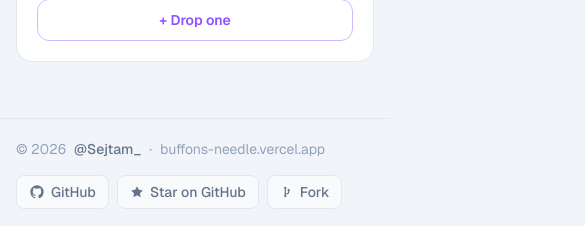
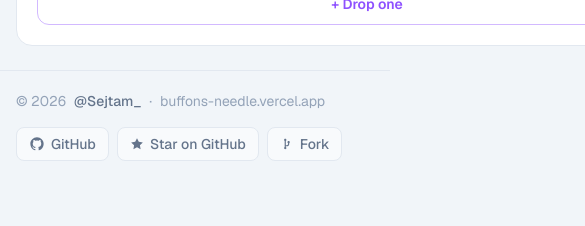
Before and after one commit to sejtam-dev/buffons-needle, a Next.js app: page / in a window 390 px wide. Shown: the part 1314-1540 px from the top of the page, 585 px wide, since content can reach past the window. After the commit the page ends 1495 px from the top, so only its background shows below. Built offline with nearby package versions, Linux system fonts and the light colour scheme; no server answers.

Commit message:
fix: Adjust layout styles in Footer and page components for improved responsiveness

```diff
--- a/src/app/page.tsx
+++ b/src/app/page.tsx
@@ -44,7 +44,7 @@ export default function HomePage() {
   const isDark = theme === "dark";
 
   return (
-    <main className="min-h-screen font-sans transition-colors" style={{ background: "var(--bg-base)", color: "var(--text-primary)" }}>
+    <main className="min-h-screen flex flex-col font-sans transition-colors" style={{ background: "var(--bg-base)", color: "var(--text-primary)" }}>
       {/* Header */}
       <header className="border-b px-6 py-4" style={{ borderColor: "var(--border)", background: "var(--bg-panel)" }}>
         <div className="max-w-7xl mx-auto flex items-center gap-3">
--- a/src/components/Footer.tsx
+++ b/src/components/Footer.tsx
@@ -50,7 +50,7 @@ export default function Footer() {
   }, []);
 
   return (
-    <footer className="border-t mt-8" style={{ borderColor: "var(--border)" }}>
+    <footer className="mt-auto border-t" style={{ borderColor: "var(--border)" }}>
       <div className="max-w-7xl mx-auto px-4 py-5 flex flex-wrap items-center justify-between gap-4">
         {/* Copyright */}
         <div className="flex items-center gap-2 text-sm" style={{ color: "var(--text-subtle)" }}>
```
